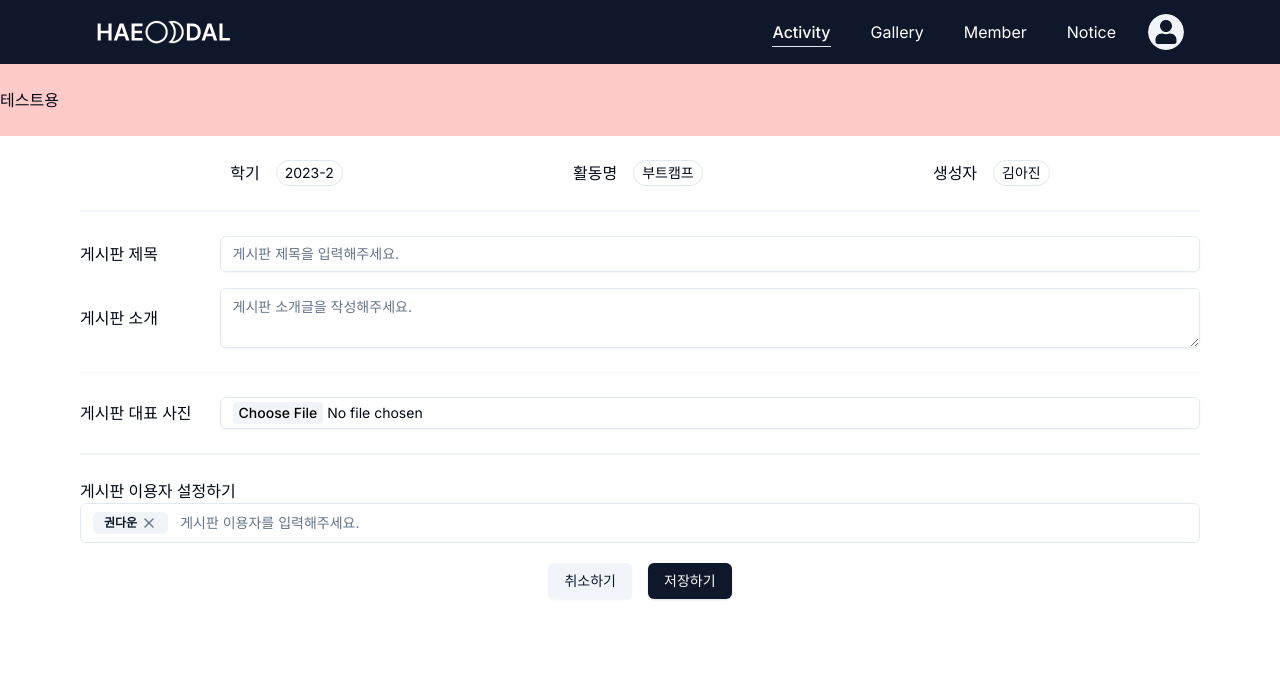
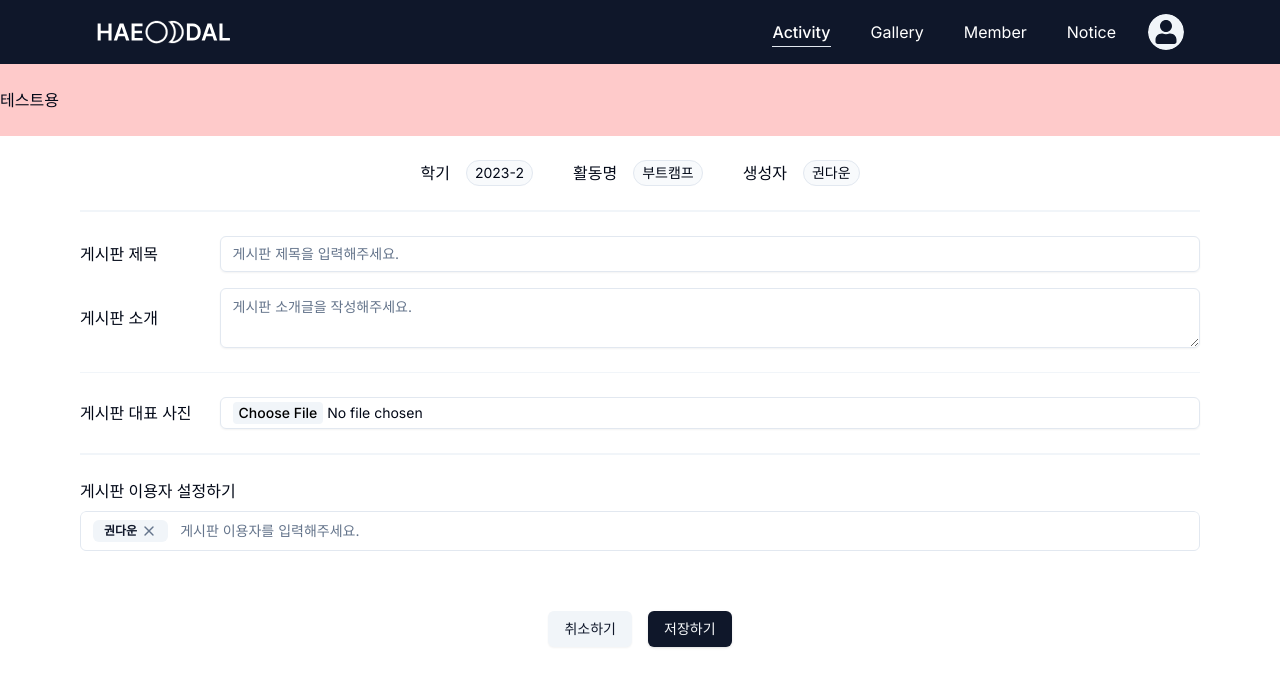
Before and after one commit to KNU-HAEDAL-Website/frontend, a Next.js app: page /activity/createBoard in a window 1280 px wide. Shown: the top 686 px of the page. Built offline with nearby package versions, Linux system fonts and the light colour scheme.

Commit message:
:recycle: Refactor(createBoard):  게시판 인원 컴포넌트 form state에 추가
Related to: #30

```diff
--- a/src/components/createBoard/board-infomation.tsx
+++ b/src/components/createBoard/board-infomation.tsx
@@ -2,6 +2,7 @@
 
 import { NameTag } from '@/components/name-tag'
 import { Label } from '@/components/ui/label'
+import { boardDB } from '@/lib/data'
 import { useActivityStore } from '@/store/activity'
 import { useSemesterStore } from '@/store/semester'
 
@@ -13,17 +14,22 @@ export const BoardInfomation = () => {
     { label: '학기', name: selectedSemester },
     { label: '활동명', name: selectedActivity },
     /** 유저 연결 전 임의의 데이터로 처리 */
-    { label: '생성자', name: '김아진' },
+    { label: '생성자', name: boardDB[2].user },
   ]
 
   return (
-    <div className="flex flex-col items-center gap-2 justify-evenly pt-6 pb-4 md:flex-row md:gap-0">
-      {infoList.map((info, index) => (
-        <div key={index} className="flex items-center gap-4 w-fit">
-          <Label className="text-md">{info.label}</Label>
-          <NameTag name={info.name} />
-        </div>
-      ))}
+    <div className="flex justify-center">
+      <div className="flex flex-col px-auto w-fit gap-2 justify-evenly pt-6 pb-4 md:flex-row md:gap-10">
+        {infoList.map((info, index) => (
+          <div
+            key={index}
+            className="flex justify-start items-center w-fit md:gap-4"
+          >
+            <Label className="text-md w-14 md:w-fit">{info.label}</Label>
+            <NameTag name={info.name} />
+          </div>
+        ))}
+      </div>
     </div>
   )
 }
--- a/src/components/createBoard/board-input.tsx
+++ b/src/components/createBoard/board-input.tsx
@@ -2,6 +2,7 @@
 
 import { useForm } from 'react-hook-form'
 
+import { BoardMember } from '@/components/createBoard/board-member'
 import { Button } from '@/components/ui/button'
 import {
   Form,
@@ -18,8 +19,6 @@ import { BoardSchema } from '@/schema'
 import { zodResolver } from '@hookform/resolvers/zod'
 import { z } from 'zod'
 
-import { BoardMember } from './board-member'
-
 export const BoardInput = () => {
   const form = useForm<z.infer<typeof BoardSchema>>({
     resolver: zodResolver(BoardSchema),
@@ -27,6 +26,7 @@ export const BoardInput = () => {
       title: '',
       intro: '',
       image: new File([], ''),
+      member: [],
     },
   })
 
@@ -77,7 +77,7 @@ export const BoardInput = () => {
           render={({ field }) => (
             <FormItem className="flex flex-col md:flex-row md:items-center">
               <Label className="text-md w-40">게시판 대표 사진</Label>
-              <FormControl className="h-8">
+              <FormControl className="h-8 cursor-pointer">
                 <Input
                   accept=".png, .jpeg"
                   type="file"
@@ -92,12 +92,20 @@ export const BoardInput = () => {
           )}
         />
         <Separator className="my-2 h-[1.5px] bg-secondary w-full" />
-        <div>
-          {/* form item으로 변경하기 */}
-          <Label className="text-md w-40">게시판 이용자 설정하기</Label>
-          <BoardMember />
-        </div>
-        <div className="flex justify-center gap-4">
+        <FormField
+          control={form.control}
+          name="member"
+          render={({ field }) => (
+            <FormItem className="flex flex-col gap-2">
+              <Label className="text-md w-40">게시판 이용자 설정하기</Label>
+              <FormControl className="h-8 cursor-pointer">
+                <BoardMember onChange={field.onChange} />
+              </FormControl>
+              <FormMessage />
+            </FormItem>
+          )}
+        />
+        <div className="mt-10 flex justify-center gap-4">
           <Button variant="secondary">취소하기</Button>
           <Button>저장하기</Button>
         </div>
--- a/src/components/createBoard/board-member.tsx
+++ b/src/components/createBoard/board-member.tsx
@@ -7,7 +7,11 @@ import { useBoardMemberStore } from '@/store/board-member'
 import { Command as CommandPrimitive } from 'cmdk'
 import { X } from 'lucide-react'
 
-export const BoardMember = () => {
+interface boardMemberProps {
+  onChange: (value: BoardMember[]) => void
+}
+
+export const BoardMember = ({ onChange }: boardMemberProps) => {
   const {
     loadBoardCreatorInfo,
     selectedMembers,
@@ -26,6 +30,10 @@ export const BoardMember = () => {
     loadBoardCreatorInfo(2)
     setSelectAbles()
   }, [loadBoardCreatorInfo, setSelectAbles])
+
+  useEffect(() => {
+    onChange(selectedMembers)
+  }, [selectedMembers, onChange])
 
   const handleKeyDown = useCallback(
     (e: KeyboardEvent<HTMLDivElement>) => {
--- a/src/components/name-tag.tsx
+++ b/src/components/name-tag.tsx
@@ -1,6 +1,6 @@
 export const NameTag = ({ name }: { name: string }) => {
   return (
-    <div className="rounded-2xl border border-input px-2 py-0.5 text-sm font-normal">
+    <div className="rounded-2xl border border-input px-2 py-0.5 text-sm font-normal w-fit bg-secondary/50">
       {name}
     </div>
   )
--- a/src/schema/index.ts
+++ b/src/schema/index.ts
@@ -14,12 +14,18 @@ export const RegisterSchema = z.object({
   }),
 })
 
+const BoardMemberShema = z.object({
+  name: z.string(),
+  studentId: z.number(),
+}) satisfies z.ZodType<BoardMember>
+
 export const BoardSchema = z.object({
   title: z.string().max(30, {
-    message: '게시판 제목은 30자 이내이어야 합니다.'
+    message: '게시판 제목은 30자 이내이어야 합니다.',
   }),
   intro: z.string(),
   image: z.instanceof(File).refine((f) => f.size < 5000000, {
-    message: '파일 크기는 5MB 이하만 가능합니다.'
+    message: '파일 크기는 5MB 이하만 가능합니다.',
   }),
+  member: z.array(BoardMemberShema),
 })
```
